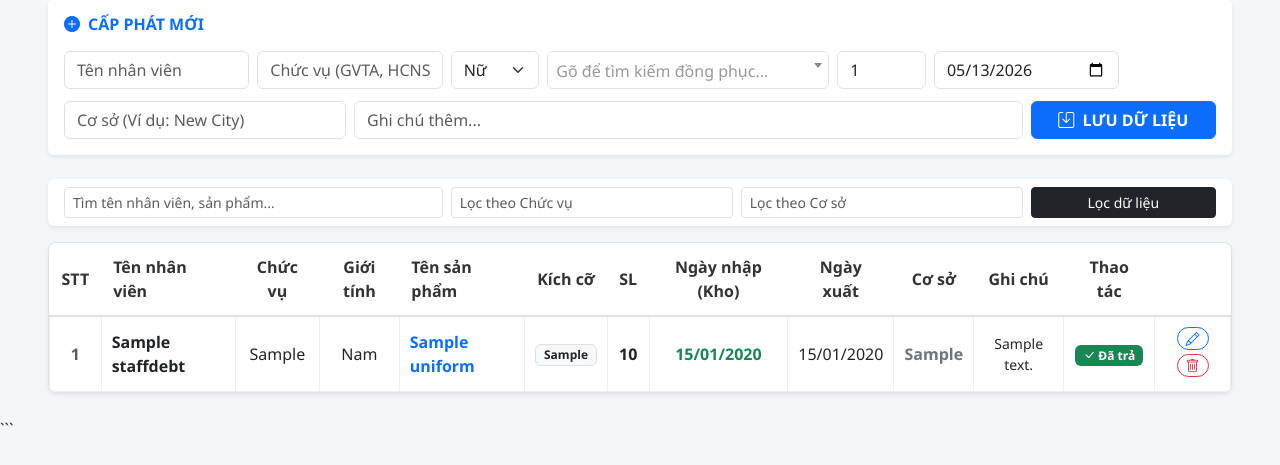
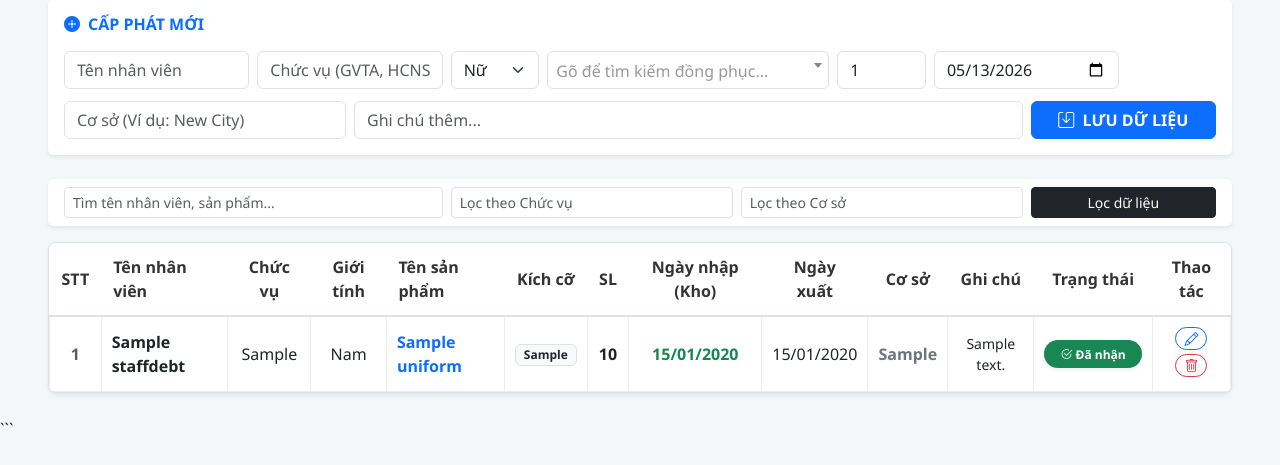
Before and after one commit to lehoangvinh-cyber/wms, a Django app: page /dong-phuc-nhan-vien/ in a window 1280 px wide. Shown: the part 203-668 px from the top of the page. Run offline with Django 5.2, Linux system fonts and the light colour scheme; a user stored in the database is signed in; tables that the repository leaves empty hold one stand-in row (values such as "Sample post"); some libraries are stand-ins or nearby versions.

Commit message:
Update V1.0

```diff
--- a/inventory/admin.py
+++ b/inventory/admin.py
@@ -4,6 +4,7 @@ from .models import Uniform, Transaction
 @admin.register(Uniform)
 class UniformAdmin(admin.ModelAdmin):
     list_display = ('sku', 'name', 'size', 'quantity')
+    list_editable = ('quantity',)
     search_fields = ('sku', 'name')
     list_filter = ('size',)
 
--- a/inventory/views.py
+++ b/inventory/views.py
@@ -480,26 +480,39 @@ def staff_debt_list(request):
     })
 
 from .models import Uniform, Debt, Transaction, StaffDebt
+
+
 @login_required
 def resolve_staff_debt(request, debt_id):
-    """Xử lý thu hồi đồng phục nhân viên (Trả lại kho)"""
     debt = get_object_or_404(StaffDebt, id=debt_id)
+
     if not debt.is_resolved:
-        # Cộng lại tồn kho
-        debt.uniform.quantity += debt.quantity
+        # --- BƯỚC KIỂM TRA QUAN TRỌNG: CHẶN XUẤT ÂM ---
+        if debt.uniform.quantity < debt.quantity:
+            messages.error(request,
+                           f"Lỗi: Không đủ tồn kho! '{debt.uniform.name}' chỉ còn {debt.uniform.quantity} cái, không thể giao {debt.quantity} cái.")
+            return redirect('staff_debt_list')
+        # ---------------------------------------------
+
+        # 1. Nếu đủ kho -> Đổi trạng thái thành Đã nhận
+        debt.is_resolved = True
+        debt.return_date = dt.datetime.now().date()
+
+        # 2. TRỪ SỐ LƯỢNG KHỎI KHO HỆ THỐNG
+        debt.uniform.quantity -= debt.quantity
         debt.uniform.save()
-        # ---- GHI NHẬT KÝ THU HỒI ----
+
+        debt.save()
+
+        # 3. Ghi log Nhật ký
         ActionLog.objects.create(
             user=request.user,
-            action="THU HỒI ÁO",
-            description=f"Đã thu hồi áo '{debt.uniform.name}' từ nhân viên '{debt.employee_name}'."
+            action="XÁC NHẬN GIAO ÁO",
+            description=f"Nhân viên '{debt.employee_name}' đã nhận {debt.quantity} áo '{debt.uniform.name}'. Hệ thống đã trừ kho."
         )
-        # Cập nhật trạng thái và Ngày nhập
-        debt.is_resolved = True
-        debt.return_date = timezone.now().date()  # Ghi nhận ngày trả
-        debt.note = f"{debt.note} (Đã trả lại kho)" if debt.note else "Trả lại kho"
-        debt.save()
-        messages.success(request, f"Đã thu hồi đồng phục của {debt.employee_name} và nhập lại kho!")
+
+        messages.success(request, f"Đã xác nhận giao áo cho {debt.employee_name} và tiến hành trừ kho!")
+
     return redirect('staff_debt_list')
 
 
@@ -562,78 +575,59 @@ from django.utils import timezone
 
 @login_required
 def import_staff_debt_excel(request):
-    if request.method == 'POST':
-        excel_file = request.FILES.get('excel_file')
-        if not excel_file:
-            return redirect('staff_debt_list')
+    if request.method == 'POST' and request.FILES.get('excel_file'):
+        excel_file = request.FILES['excel_file']
+        wb = openpyxl.load_workbook(excel_file)
+        sheet = wb.active
 
-        try:
-            wb = openpyxl.load_workbook(excel_file, data_only=True)
-            sheet = wb.active
-            success_count = 0
+        success_count = 0
+        for row in sheet.iter_rows(min_row=2, values_only=True):
+            # Giả sử cấu thứ tự cột của bạn: Tên, Chức vụ, Giới tính, Tên áo, Size, SL...
+            emp_name, pos, gen, uni_name, size, qty = row[0], row[1], row[2], row[3], row[4], row[5]
 
-            for row in sheet.iter_rows(min_row=2, values_only=True):
-                # row[0] là STT, row[1] là Tên nhân viên, row[4] là Tên sản phẩm
-                # Nếu trống Tên NV hoặc Tên SP thì bỏ qua dòng đó
-                if not row[1] or not row[4]:
-                    continue
+            if not emp_name or not uni_name:
+                continue
 
-                    # Tìm đồng phục trong kho (Tên ở cột E = row[4], Size ở cột F = row[5])
-                uniform_name = str(row[4]).strip()
-                uniform_size = str(row[5]).strip() if row[5] else ""
-                uniform = Uniform.objects.filter(name__icontains=uniform_name, size__icontains=uniform_size).first()
+            try:
+                uniform_obj = Uniform.objects.get(name=uni_name, size=size)
 
-                if uniform:
-                    # --- XỬ LÝ NGÀY XUẤT CẤP PHÁT (Cột I = row[8]) ---
-                    issue_date_val = row[8]
-                    if isinstance(issue_date_val, dt.datetime):
-                        issue_date = issue_date_val.date()
-                    elif isinstance(issue_date_val, str):
-                        try:
-                            issue_date = dt.datetime.strptime(issue_date_val.strip(), "%d/%m/%Y").date()
-                        except:
-                            issue_date = timezone.now().date()
-                    else:
-                        issue_date = timezone.now().date()
+                # BỔ SUNG LOGIC TÌM KIẾM TRÙNG LẶP Ở ĐÂY
+                # Kiểm tra xem nhân viên này đã có phiếu chờ giao của loại áo này chưa?
+                existing_debt = StaffDebt.objects.filter(
+                    employee_name=emp_name,
+                    uniform=uniform_obj,
+                    is_resolved=False  # Chỉ xét các đơn đang ở trạng thái 'Đang giao'
+                ).first()
 
-                    # --- XỬ LÝ NGÀY NHẬP TRẢ KHO (Cột H = row[7]) ---
-                    return_date = None
-                    if row[7]:
-                        if isinstance(row[7], dt.datetime):
-                            return_date = row[7].date()
-                        elif isinstance(row[7], str):
-                            try:
-                                return_date = dt.datetime.strptime(str(row[7]).strip(), "%d/%m/%Y").date()
-                            except:
-                                pass
-
-                    # Lấy số lượng (Cột G = row[6])
-                    qty = int(row[6]) if row[6] else 1
-
-                    # Lưu vào Database
+                if existing_debt:
+                    # NẾU ĐÃ CÓ: Cộng dồn số lượng và cập nhật chức vụ mới nhất
+                    existing_debt.quantity += int(qty)
+                    existing_debt.position = pos
+                    existing_debt.save()
+                else:
+                    # NẾU CHƯA CÓ: Tạo dòng mới tinh
                     StaffDebt.objects.create(
-                        employee_name=str(row[1]).strip(),
-                        position=str(row[2]).strip() if row[2] else "",
-                        gender=str(row[3]).strip() if row[3] else "Nữ",
-                        uniform=uniform,
+                        employee_name=emp_name,
+                        position=pos,
+                        gender=gen,
+                        uniform=uniform_obj,
                         quantity=qty,
-                        issue_date=issue_date,
-                        return_date=return_date,
-                        branch=str(row[9]).strip() if row[9] else "Không rõ",
-                        note=str(row[10]).strip() if row[10] else "",
-                        is_resolved=True if return_date else False
+                        is_resolved=False,
+                        issue_date=datetime.date.today()
                     )
 
-                    # Trừ tồn kho nếu đồ này nhân viên chưa trả lại
-                    if not return_date:
-                        uniform.quantity -= qty
-                        uniform.save()
+                success_count += 1
+            except Uniform.DoesNotExist:
+                continue
 
-                    success_count += 1
-
-            messages.success(request, f"Đã nhập thành công {success_count} nhân viên từ Excel.")
-        except Exception as e:
-            messages.error(request, f"Lỗi đọc file Excel: {str(e)}")
+        if success_count > 0:
+            ActionLog.objects.create(
+                user=request.user,
+                action="IMPORT EXCEL",
+                description=f"Đã import {success_count} phiếu cấp phát mới ở trạng thái chờ giao."
+            )
+            messages.success(request,
+                             f"Đã nhập {success_count} dòng dữ liệu thành công. Kho chưa bị trừ cho đến khi bạn xác nhận giao đồ.")
 
     return redirect('staff_debt_list')
 
--- a/templates/dashboard.html
+++ b/templates/dashboard.html
@@ -63,7 +63,7 @@
     <div class="container-fluid px-4">
         <ul class="navbar-nav me-auto mb-2 mb-lg-0 flex-row gap-4">
             <li class="nav-item">
-                <a class="nav-link active py-3" href="{% url 'dashboard' %}">BÀN LÀM VIỆC</a>
+                <a class="nav-link active py-3" href="{% url 'dashboard' %}">TRANG CHỦ</a>
             </li>
             <li class="nav-item">
                 <a class="nav-link py-3 text-light opacity-75" href="{% url 'summary_nxt' %}">TỔNG HỢP NXT</a>
--- a/templates/staff_debt_list.html
+++ b/templates/staff_debt_list.html
@@ -122,7 +122,9 @@
                     <th>Ngày xuất</th>
                     <th>Cơ sở</th>
                     <th>Ghi chú</th>
-                    <th>Thao tác</th>
+                    <th class="text-center">Trạng thái</th>
+                    <th class="text-center">Thao tác</th>
+
                 </tr>
             </thead>
             <tbody>
@@ -141,15 +143,17 @@
                     <td>{{ d.issue_date|date:"d/m/Y" }}</td>
                     <td class="fw-bold text-secondary">{{ d.branch }}</td>
                     <td class="small">{{ d.note|default_if_none:"" }}</td>
-                    <td>
-                        {% if not d.is_resolved %}
-                            <a href="/thu-hoi-do-nhan-vien/{{ d.pk }}/" class="btn btn-sm btn-outline-danger py-0 px-2 rounded-pill shadow-sm" onclick="return confirm('Xác nhận nhân viên đã trả đồ và nhập lại vào kho?');">
-                                <i class="bi bi-box-arrow-in-down"></i> Thu hồi
-                            </a>
-                        {% else %}
-                            <span class="badge bg-success"><i class="bi bi-check-lg"></i> Đã trả</span>
-                        {% endif %}
-                    </td>
+                    <td class="text-center align-middle">
+    {% if not d.is_resolved %}
+        <a href="{% url 'resolve_staff_debt' d.pk %}" class="btn btn-sm btn-outline-danger rounded-pill px-3 py-1 shadow-sm fw-bold" onclick="return confirm('Xác nhận: Nhân viên đã nhận áo? Số lượng sẽ tự động trừ đi trong kho.');">
+            <i class="bi bi-arrow-repeat"></i> Đang giao
+        </a>
+    {% else %}
+        <span class="badge bg-success rounded-pill px-3 py-2 shadow-sm">
+            <i class="bi bi-check2-circle"></i> Đã nhận
+        </span>
+    {% endif %}
+</td>
                 <td>
     {% if not d.is_resolved %}
         <a href="{% url 'resolve_staff_debt' d.pk %}" class="btn btn-sm btn-success py-0 px-2 rounded-pill mb-1" onclick="return confirm('Thu hồi áo?');">Thu hồi</a>
```
